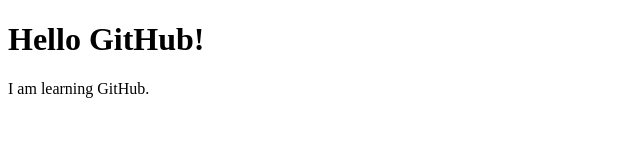
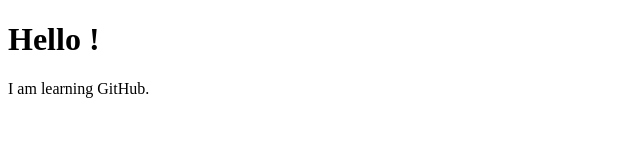
Before and after one commit to Ramkumar733/github-practice, a plain HTML site: page index.html in a window 1280 px wide. Shown: the whole page, without its empty margins (0-640 px from the left). Drawn offline with Linux system fonts and the light colour scheme.

Commit message:
Update index.html

```diff
--- a/index.html
+++ b/index.html
@@ -5,7 +5,7 @@
 </head>
 
 <body>
-    <h1>Hello GitHub!</h1>
+    <h1>Hello !</h1>
     <p>I am learning GitHub.</p>
 </body>
 </html>
```
